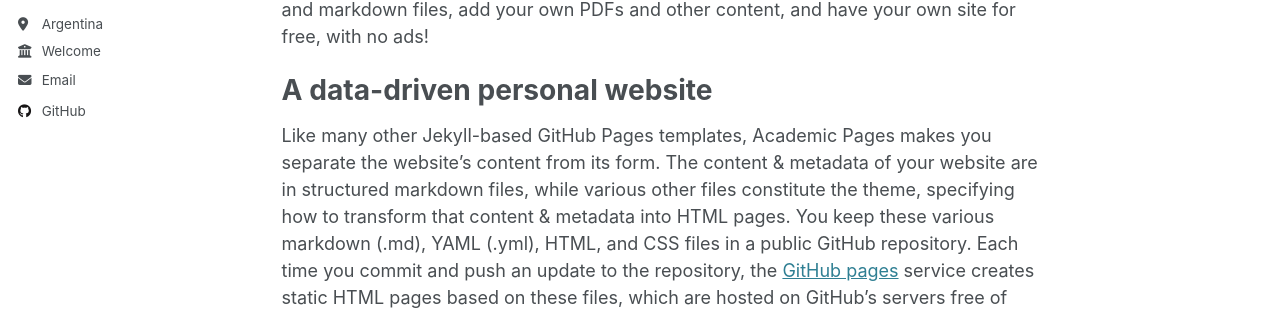
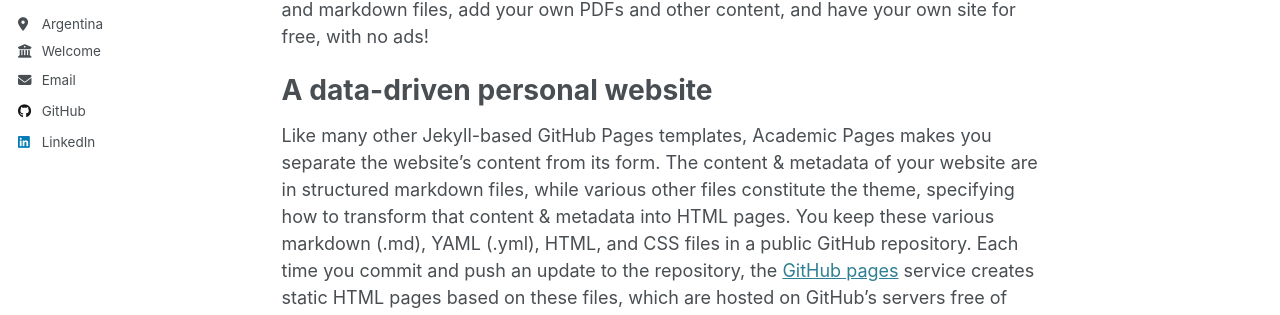
Before and after one commit to saiefr/saiefr.github.io, a Jekyll site: the page built from _pages/about.md, in a window 1280 px wide. Shown: the part 362-677 px from the top of the page. Built offline with Jekyll 4.4.1, drawn with Linux system fonts in a browser that asks for light colours.

Commit message:
Update _config.yml

```diff
--- a/_config.yml
+++ b/_config.yml
@@ -54,7 +54,7 @@ author:
   keybase          : # Username
   instagram        : # Username
   lastfm           : # Username
-  linkedin         : # "sramos20"
+  linkedin         : "sramos20"
   mastodon         : # URL
   medium           : # URL
   pinterest        : # Username
```
